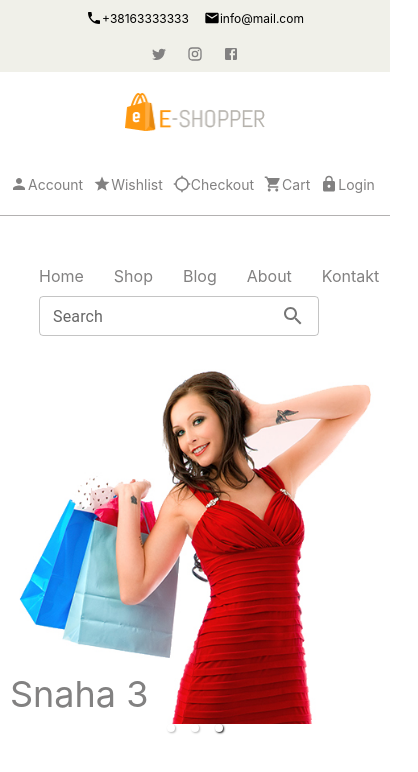
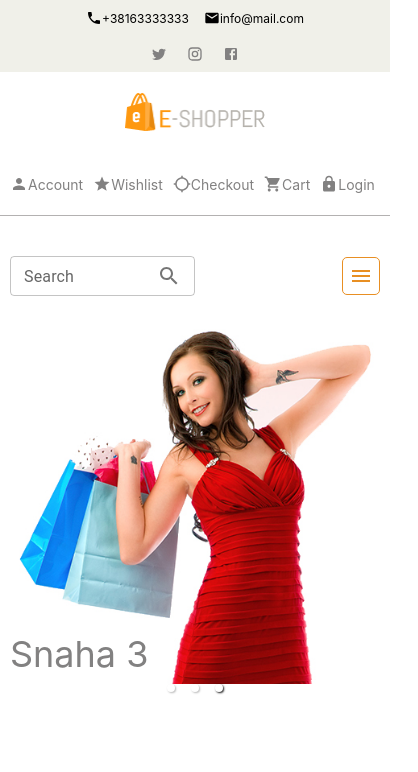
Before and after one commit to Mazo26/nit, a React (Create React App) app in the folder nitshop/: page / in a window 390 px wide. Shown: the top 772 px of the page, 418 px wide, since content can reach past the window. Built offline with nearby package versions, Linux system fonts and the light colour scheme.

Commit message:
Styling TopBar and MainBAr and making responsiveness

```diff
--- a/nitshop/src/App.jsx
+++ b/nitshop/src/App.jsx
@@ -2,6 +2,7 @@ import React from "react";
 import "./App.css";
 import Navigation from "./Templates/Navigation/Navigation";
 import Slider from "./Templates/Slider/Slider";
+import SimplifiedDiv from "./components/SimplifiedDiv/SimplifiedDiv";
 
 const App = () => {
   return (
--- a/nitshop/src/Templates/Navigation/LinkBar.jsx
+++ b/nitshop/src/Templates/Navigation/LinkBar.jsx
@@ -3,9 +3,12 @@ import CustomDiv from "../../components/CustomDiv/CustomDiv";
 import SimplifiedDiv from "../../components/SimplifiedDiv/SimplifiedDiv";
 import Text from "../../components/Text/Text";
 import { colors, fontSize } from "../../util/theme";
+import { getScreenWidth } from "../../util/helpers.js";
 import TextField from "@mui/material/TextField";
 import SearchIcon from "@mui/icons-material/Search";
 import InputAdornment from "@mui/material/InputAdornment";
+import MenuIcon from "@mui/icons-material/Menu";
+import { useState } from "react";
 
 const styles = {
   navBar: {
@@ -14,10 +17,29 @@ const styles = {
     height: "40px",
     alignItems: "center",
   },
+  hamburgerButton: {
+    display: "grid",
+    border: "1px solid",
+    borderColor: colors.accentColor,
+    borderRadius: "5px",
+    width: "38px",
+    height: "38px",
+    alignContent: "center",
+    placeContent: "center",
+    backgroundColor: "white",
+  },
+  linkMenu: {
+    backgroundColor: colors.gray,
+    textAlign: "left",
+  },
 };
 
 const LinkBar = () => {
-  return (
+  const screenWidth = getScreenWidth();
+
+  const [isOpen, setIsOpen] = useState(false);
+
+  const LinkBarLG = () => (
     <CustomDiv display='flex' padding='0px 10%' width='100%'>
       <Grid container direction='row'>
         <Grid item sm={6} md={6} lg={6}>
@@ -61,6 +83,82 @@ const LinkBar = () => {
       </Grid>
     </CustomDiv>
   );
+
+  const LinkBarSM = ({ open }) => (
+    <SimplifiedDiv
+      style={{
+        display: "block",
+        padding: "0px 10px",
+        width: "100%",
+      }}
+    >
+      <SimplifiedDiv
+        style={{
+          display: "flex",
+          alignItems: "center",
+        }}
+      >
+        <Grid item xs={6} sm={6} md={6}>
+          <TextField
+            size='small'
+            label='Search'
+            InputProps={{
+              endAdornment: (
+                <InputAdornment position='end'>
+                  <SearchIcon />
+                </InputAdornment>
+              ),
+            }}
+          />
+        </Grid>
+        <Grid item xs={6} sm={6} md={6}>
+          <SimplifiedDiv
+            style={{
+              display: "flex",
+              width: "100%",
+              justifyContent: "flex-end",
+            }}
+          >
+            <button
+              style={styles.hamburgerButton}
+              onClick={() => setIsOpen(!isOpen)}
+            >
+              <MenuIcon
+                style={{
+                  color: colors.accentColor,
+                }}
+              />
+            </button>
+          </SimplifiedDiv>
+        </Grid>
+      </SimplifiedDiv>
+      {isOpen && (
+        <SimplifiedDiv style={styles.linkMenu}>
+          <Text fontSize={fontSize.normal} color={colors.gray}>
+            Home
+          </Text>
+          <Text fontSize={fontSize.normal} color={colors.gray}>
+            Shop
+          </Text>
+          <Text fontSize={fontSize.normal} color={colors.gray}>
+            Blog
+          </Text>
+          <Text fontSize={fontSize.normal} color={colors.gray}>
+            About
+          </Text>
+          <Text fontSize={fontSize.normal} color={colors.gray}>
+            Kontakt
+          </Text>
+        </SimplifiedDiv>
+      )}
+    </SimplifiedDiv>
+  );
+
+  return screenWidth === "SM" || screenWidth === "MD" ? (
+    <LinkBarSM />
+  ) : (
+    <LinkBarLG />
+  );
 };
 
 export default LinkBar;
--- a/nitshop/src/Templates/Navigation/TopRow.jsx
+++ b/nitshop/src/Templates/Navigation/TopRow.jsx
@@ -39,12 +39,12 @@ const SocialIcons = () => (
 const TopRow = () => {
   const screenWidth = getScreenWidth();
 
-  console.log(screenWidth);
-
   const alignItemsInFirstDiv = screenWidth === "SM" ? "center" : "flex-start";
   const alignItemsInSecondDiv = screenWidth === "SM" ? "center" : "flex-end";
   const paddingInDiv = screenWidth === "SM" ? "10px 0px" : "0px";
   const topDivHeight = screenWidth === "SM" ? "auto" : "30px";
+  const responsivePadding =
+    screenWidth === "SM" ? "0px" : screenWidth === "MD" ? "0px" : "0px 10%";
 
   return (
     <CustomDiv
@@ -52,8 +52,9 @@ const TopRow = () => {
       display='flex'
       width='100%'
       height={topDivHeight}
-      padding='0px 10%'
+      padding={responsivePadding}
       border='0px'
+      alignItems='center'
     >
       <Grid container direction='row'>
         <Grid item xs={12} sm={6} md={6} lg={6}>
```
